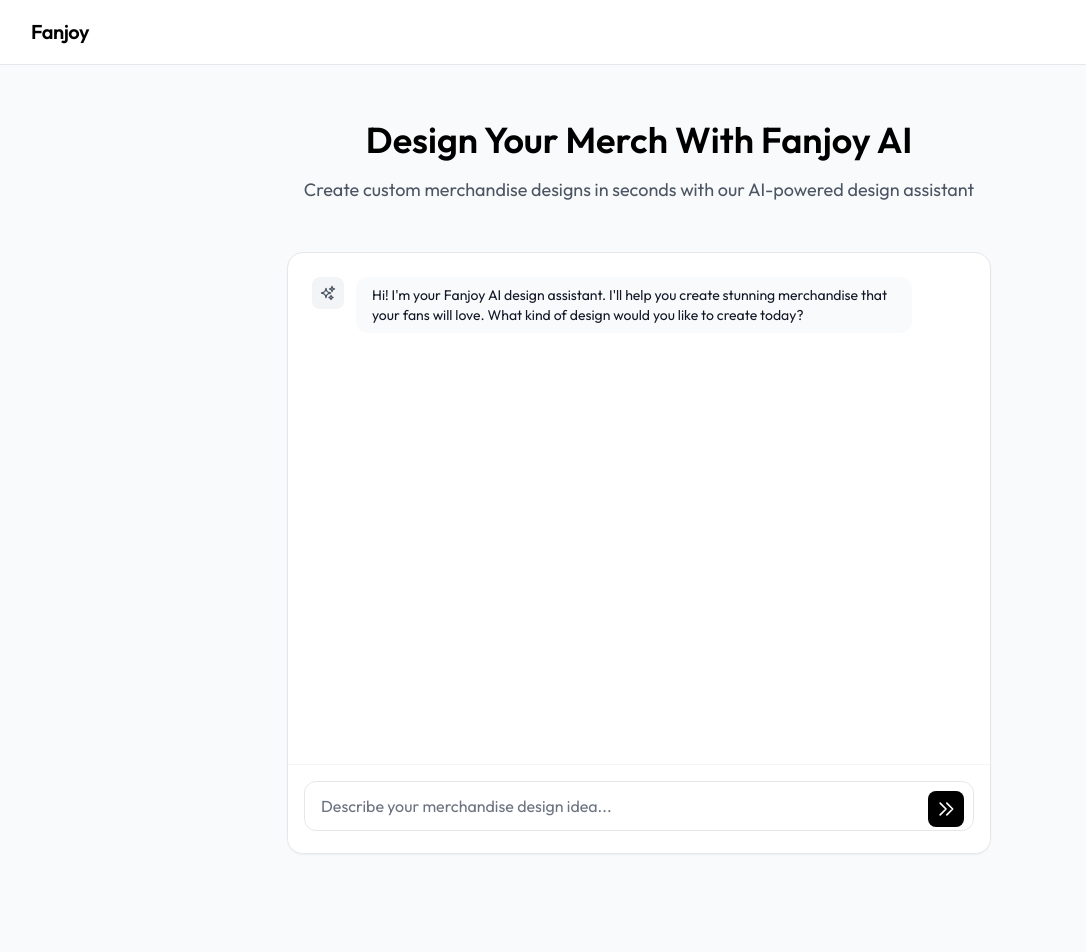
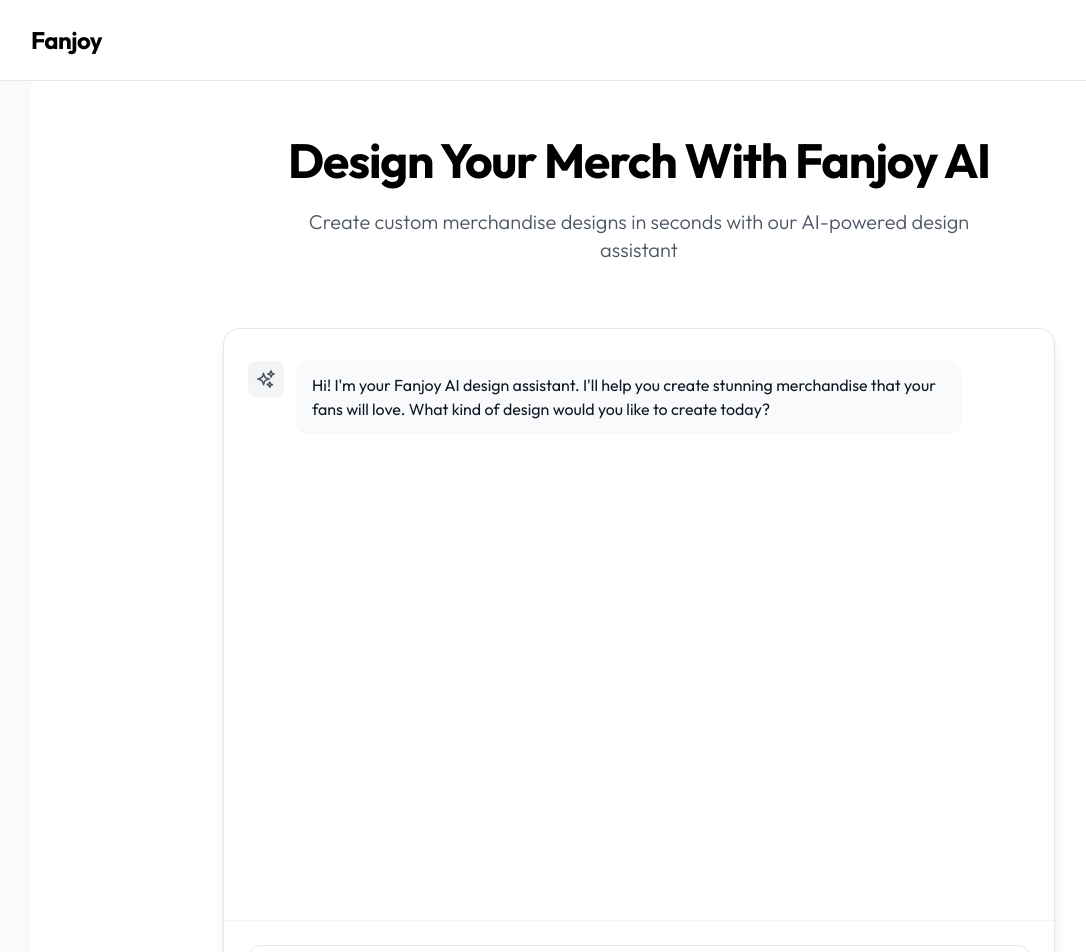
Before and after one commit to fanjoy123/fanjoy-assistant, a Next.js app: page /dashboard/design-assistant in a window 1280 px wide. Shown: the top 952 px of the page, without its empty margins (1-1087 px from the left). Built offline with nearby package versions, Linux system fonts and the light colour scheme; no server answers.

Commit message:
Update UI with modern e-commerce design

```diff
--- a/src/app/dashboard/design-assistant/page.tsx
+++ b/src/app/dashboard/design-assistant/page.tsx
@@ -18,24 +18,24 @@
   })
 
   return (
-    <div className="min-h-screen bg-gray-50">
+    <div className="min-h-screen bg-white">
       <Header />
-      <main className="pt-20 pb-16">
-        <div className="max-w-3xl mx-auto px-4 sm:px-6 lg:px-8">
-          <div className="text-center mb-12">
-            <h1 className="text-4xl font-display font-semibold text-black mb-4">
+      <main className="pt-24 pb-16">
+        <div className="max-w-4xl mx-auto px-4 sm:px-6 lg:px-8">
+          <div className="text-center space-y-6 mb-16">
+            <h1 className="text-5xl font-display font-bold tracking-tight text-black">
               Design Your Merch With Fanjoy AI
             </h1>
-            <p className="text-lg text-gray-600 max-w-2xl mx-auto">
+            <p className="text-xl text-gray-600 max-w-2xl mx-auto font-light">
               Create custom merchandise designs in seconds with our AI-powered design assistant
             </p>
           </div>
-          <div className="bg-white rounded-2xl shadow-sm border border-gray-200 overflow-hidden">
-            <div className="h-[600px] flex flex-col">
-              <div className="flex-1 overflow-y-auto px-6 py-6">
+          <div className="bg-white rounded-2xl shadow-lg border border-gray-200 overflow-hidden transition-all duration-200 hover:shadow-xl">
+            <div className="h-[600px] sm:h-[700px] flex flex-col">
+              <div className="flex-1 overflow-y-auto px-4 sm:px-6 py-6 sm:py-8">
                 <ChatMessages messages={messages} />
               </div>
-              <div className="border-t border-gray-100 p-4 bg-white">
+              <div className="border-t border-gray-100 p-4 sm:p-6 bg-white backdrop-blur-lg bg-opacity-90">
                 <ChatInput
                   input={input}
                   isLoading={isLoading}
--- a/src/components/Header.tsx
+++ b/src/components/Header.tsx
@@ -1,18 +1,21 @@
 import React from 'react'
 import Image from 'next/image'
+import Link from 'next/link'
 
 export function Header() {
   return (
     <header className="fixed top-0 left-0 right-0 z-10 bg-white border-b border-gray-200">
-      <div className="max-w-7xl mx-auto px-4 sm:px-6 lg:px-8">
-        <div className="flex justify-between items-center h-16">
+      <nav className="max-w-7xl mx-auto px-4 sm:px-6 lg:px-8">
+        <div className="flex justify-between items-center h-20">
           <div className="flex items-center">
-            <div className="text-xl font-semibold tracking-tight text-black">
-              Fanjoy
-            </div>
+            <Link href="/" className="flex items-center">
+              <span className="text-2xl font-bold tracking-tight text-black hover:text-gray-800 transition-colors">
+                Fanjoy
+              </span>
+            </Link>
           </div>
         </div>
-      </div>
+      </nav>
     </header>
   )
 }
--- a/src/components/chat/ChatInput.tsx
+++ b/src/components/chat/ChatInput.tsx
@@ -24,13 +24,13 @@
         placeholder="Describe your merchandise design idea..."
         rows={1}
         disabled={isLoading}
-        className="w-full resize-none rounded-xl border border-gray-200 bg-white px-4 py-3 pr-20 text-base focus:border-gray-300 focus:outline-none focus:ring-1 focus:ring-gray-300 disabled:opacity-50 transition-all duration-200"
+        className="w-full resize-none rounded-xl border border-gray-200 bg-white px-4 py-3.5 pr-20 text-base focus:border-gray-300 focus:outline-none focus:ring-1 focus:ring-gray-300 disabled:opacity-50 transition-all duration-200"
       />
       <motion.button
         whileTap={{ scale: 0.95 }}
         type="submit"
         disabled={isLoading}
-        className="absolute bottom-2.5 right-2.5 rounded-lg bg-black p-2 text-white transition-all duration-200 hover:bg-gray-800 disabled:opacity-50"
+        className="absolute bottom-2.5 right-2.5 rounded-lg bg-black p-2.5 text-white transition-all duration-200 hover:bg-gray-800 disabled:opacity-50 hover:shadow-sm"
       >
         {isLoading ? (
           <svg className="h-5 w-5 animate-spin" viewBox="0 0 24 24">
--- a/src/components/chat/ChatMessages.tsx
+++ b/src/components/chat/ChatMessages.tsx
@@ -31,14 +31,14 @@
         >
           {message.role === 'assistant' && (
             <div className="flex-shrink-0 rounded-lg bg-gray-100 p-2">
-              <svg className="h-4 w-4 text-gray-600" fill="none" viewBox="0 0 24 24" stroke="currentColor">
+              <svg className="h-5 w-5 text-gray-600" fill="none" viewBox="0 0 24 24" stroke="currentColor">
                 <path strokeLinecap="round" strokeLinejoin="round" strokeWidth={2} d="M9.813 15.904L9 18.75l-.813-2.846a4.5 4.5 0 00-3.09-3.09L2.25 12l2.846-.813a4.5 4.5 0 003.09-3.09L9 5.25l.813 2.846a4.5 4.5 0 003.09 3.09L15.75 12l-2.846.813a4.5 4.5 0 00-3.09 3.09zM18.259 8.715L18 9.75l-.259-1.035a3.375 3.375 0 00-2.455-2.456L14.25 6l1.036-.259a3.375 3.375 0 002.455-2.456L18 2.25l.259 1.035a3.375 3.375 0 002.456 2.456L21.75 6l-1.035.259a3.375 3.375 0 00-2.456 2.456zM16.894 20.567L16.5 21.75l-.394-1.183a2.25 2.25 0 00-1.423-1.423L13.5 18.75l1.183-.394a2.25 2.25 0 001.423-1.423l.394-1.183.394 1.183a2.25 2.25 0 001.423 1.423l1.183.394-1.183.394a2.25 2.25 0 00-1.423 1.423z" />
               </svg>
             </div>
           )}
           <div
             className={cn(
-              'rounded-xl px-4 py-2 text-sm max-w-[85%]',
+              'rounded-xl px-4 py-3 text-base max-w-[85%] shadow-sm',
               message.role === 'assistant'
                 ? 'bg-gray-50 text-gray-900'
                 : 'bg-black text-white'
@@ -48,7 +48,7 @@
           </div>
           {message.role === 'user' && (
             <div className="flex-shrink-0 rounded-lg bg-gray-100 p-2">
-              <svg className="h-4 w-4 text-gray-600" fill="none" viewBox="0 0 24 24" stroke="currentColor">
+              <svg className="h-5 w-5 text-gray-600" fill="none" viewBox="0 0 24 24" stroke="currentColor">
                 <path strokeLinecap="round" strokeLinejoin="round" strokeWidth={2} d="M16 7a4 4 0 11-8 0 4 4 0 018 0zM12 14a7 7 0 00-7 7h14a7 7 0 00-7-7z" />
               </svg>
             </div>
```
